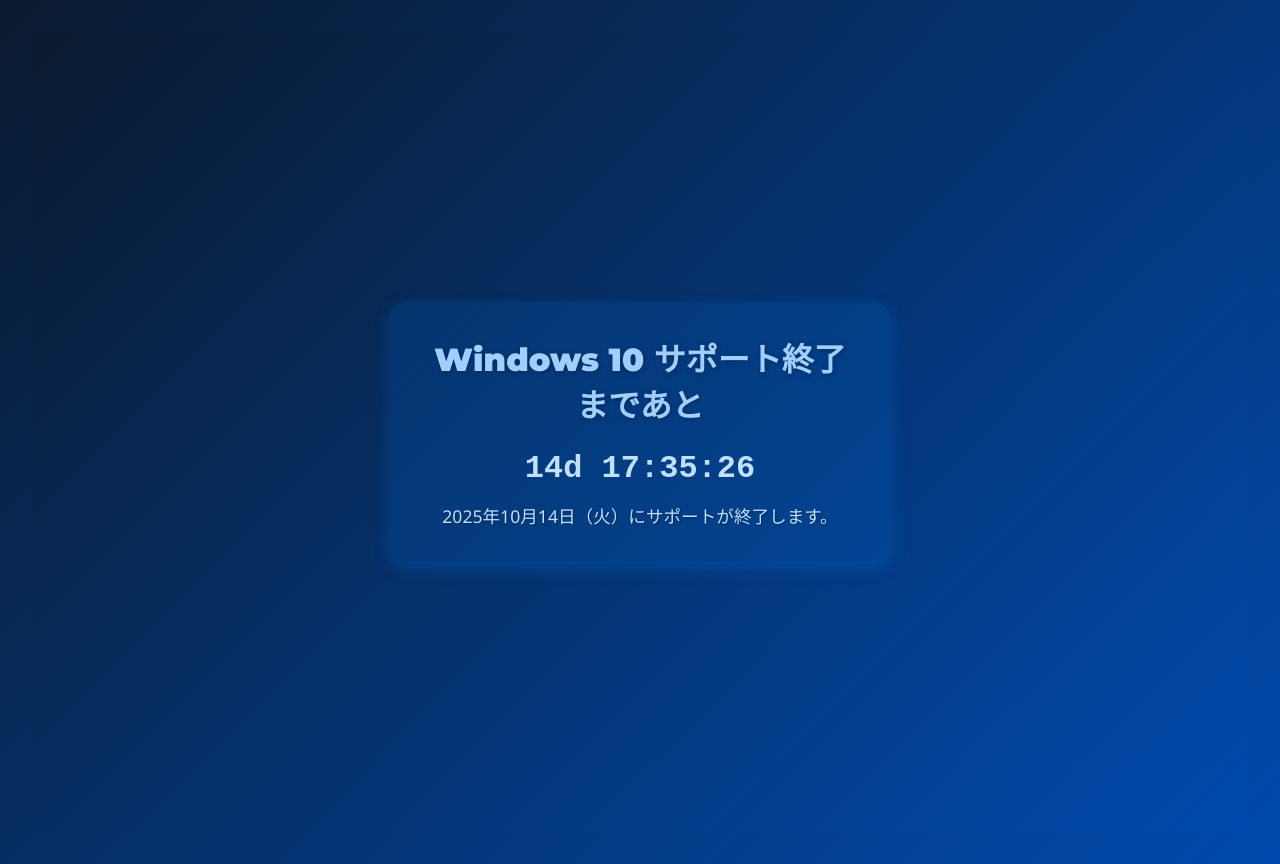
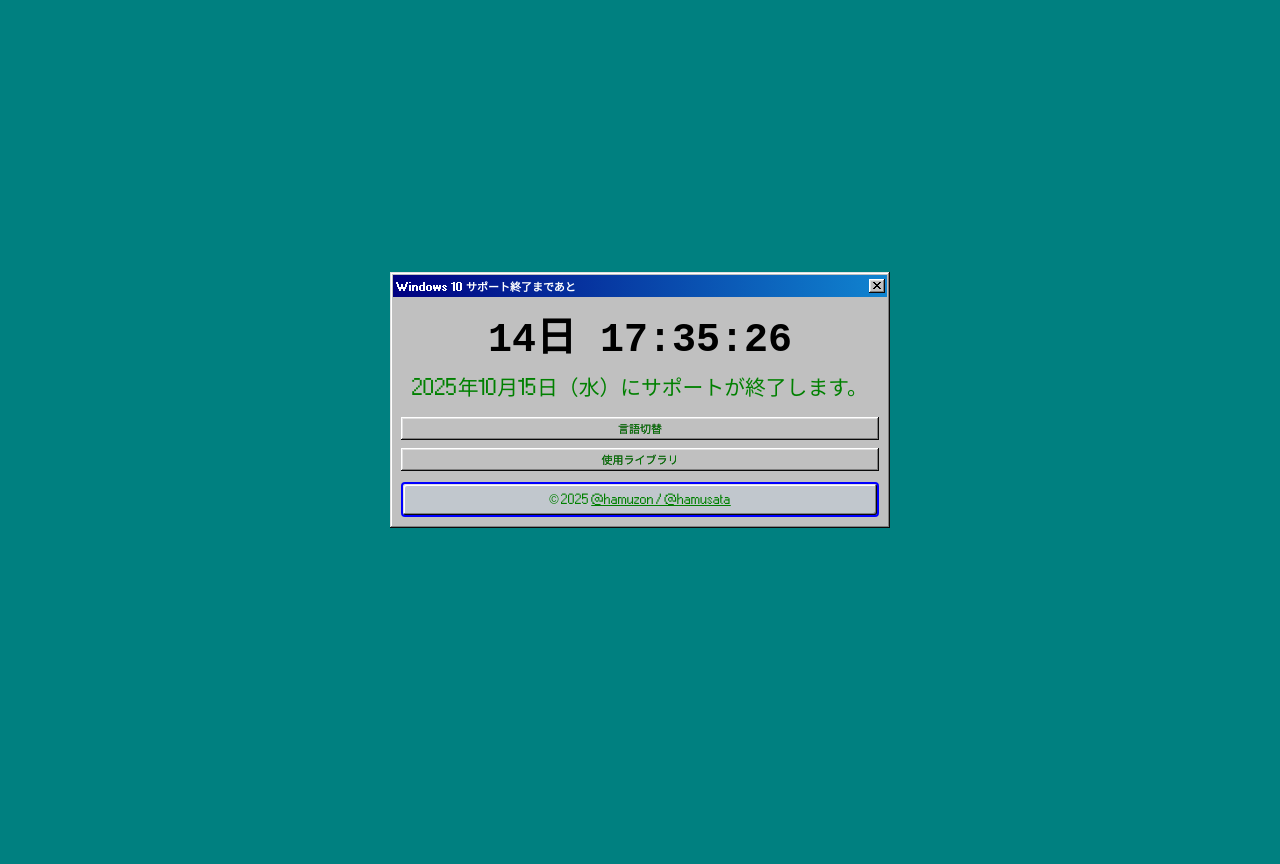
Before and after one commit to hamuzon/time-zone-hamusata-f5-si, a plain HTML site: page win10.html in a window 1280 px wide. After the commit the page ends 800 px from the top, so only its background shows below. Drawn offline with nearby package versions, Linux system fonts and the light colour scheme.

Commit message:
v2.0.0 win10.html

```diff
--- a/win10.html
+++ b/win10.html
@@ -2,139 +2,180 @@
 <html lang="ja">
 <head>
 <meta charset="UTF-8">
-  <meta name="viewport" content="width=device-width, initial-scale=1">
+<meta name="viewport" content="width=device-width, initial-scale=1.0">
 <title>Windows 10 Support End Countdown</title>
-  <link href="https://fonts.googleapis.com/css2?family=Montserrat:wght@700;900&display=swap" rel="stylesheet">
-
-  <!-- Favicon -->
-  <link rel="icon" href="https://home.hamusata.f5.si/icon.svg" type="image/svg+xml" />
-  <link rel="icon" href="https://home.hamusata.f5.si/icon.webp" type="image/webp" />
-
+<link rel="stylesheet" href="https://unpkg.com/98.css">
 <style>
-    * { box-sizing: border-box; margin:0; padding:0; }
 html, body {
-      min-height: 100vh;
-      width: 100vw;
-      font-family: "Segoe UI", Tahoma, Geneva, Verdana, sans-serif;
+  height: 100%;
+  width: 100%;
+  margin: 0;
+  font-family: "MS Sans Serif", sans-serif;
+  background: #008080;
   display: flex;
   justify-content: center;
   align-items: center;
-      background: linear-gradient(135deg, #0a1a2f 0%, #004aad 100%);
-      color: #c0e0ff;
-      text-align: center;
-      padding: 2rem;
-      user-select: none;
 }
-    .container { display:flex; justify-content:center; align-items:center; width:100%; }
-    .card {
-      background-color: rgba(0, 102, 204, 0.2);
-      padding: 2rem 2.5rem;
-      border-radius: 16px;
-      box-shadow: 0 6px 15px rgba(0,102,204,0.4);
-      text-align:center;
-      max-width:500px;
-      width:100%;
-      transition: transform 0.2s, box-shadow 0.3s, background-color 0.3s;
+.wrapper {
+  display: flex;
+  flex-direction: column;
+  align-items: center;
+  gap: 1rem;
+  width: 95%;
+  max-width: 500px;
+  min-width: 260px;
 }
-    .card:hover {
-      transform: scale(1.03);
-      box-shadow: 0 10px 20px rgba(0,102,204,0.6);
-      background-color: rgba(0,102,204,0.35);
-    }
-    h1 {
-      font-size:2rem;
-      font-weight:900;
-      margin-bottom:1.5rem;
-      color:#a0cfff;
-      font-family:"Montserrat", sans-serif;
-      text-shadow:1px 1px 5px rgba(0,0,0,0.3);
+.window {
+  width: 100%;
+  box-sizing: border-box;
 }
 .countdown {
-      font-size:2rem;
-      font-family:monospace;
-      font-weight:bold;
-      margin-bottom:1rem;
+  font-size: clamp(1.5rem, 5vw, 2.5rem);
+  font-weight: bold;
+  text-align: center;
+  margin: 0.5rem 0;
+  font-family: monospace;
+  color: #000000;
+}
+.message,
+.language-button,
+.info-button,
+.license-card,
+.info-window-card,
+a {
+  color: #008000;
 }
 .message {
-      font-size:1.1rem;
-      line-height:1.5;
-      text-shadow:1px 1px 2px rgba(0,0,0,0.3);
-      color:#c0e0ff;
+  font-size: clamp(1rem, 3vw, 1.3rem);
+  text-align: center;
+  margin: 0.5rem 0;
 }
-    @media screen and (max-width:768px){
-      h1{ font-size:1.6rem; }
-      .countdown{ font-size:1.5rem; }
-      .message{ font-size:0.9rem; }
+.language-button,
+.info-button {
+  margin-top: 0.5rem;
+  width: 100%;
+}
+.license-card {
+  margin-top: 0.7rem;
+  padding: 0.5rem;
+  text-align: center;
+  background: #c0e0ff33;
+  border: 2px solid #00f;
+  border-radius: 4px;
+  font-size: 0.8rem;
+}
+.info-window-card { display: none; }
+a { text-decoration: underline; }
+@media screen and (max-width: 400px) {
+  .countdown { font-size: 1.3rem; }
+  .message { font-size: 0.9rem; }
+  .license-card { font-size: 0.7rem; }
 }
 </style>
 </head>
 <body>
-  <div class="container">
-    <div class="card">
-      <h1>
+<div class="wrapper">
+  <div class="window countdown-window" data-target="1760475900">
+    <div class="title-bar">
+      <div class="title-bar-text">
         <span class="lang-ja">Windows 10 サポート終了まであと</span>
         <span class="lang-en">Time Left Until Windows 10 Support Ends</span>
-      </h1>
-      <div class="countdown" id="countdown">--:--:--</div>
-      <div class="message" id="message">--</div>
+      </div>
+      <div class="title-bar-controls">
+        <button aria-label="Close" onclick="closeWindow(this.closest('.window'))"></button>
       </div>
     </div>
-
+    <div class="window-body">
+      <p class="countdown">--:--:--</p>
+      <p class="message">--</p>
+      <button class="button language-button" onclick="toggleLanguage()">
+        <span class="lang-ja">言語切替</span>
+        <span class="lang-en">Toggle Language</span>
+      </button>
+      <button class="button info-button" onclick="toggleLibraryWindow()">
+        <span class="lang-ja">使用ライブラリ</span>
+        <span class="lang-en">Libraries</span>
+      </button>
+      <div class="window license-card">
+        &copy; <span id="year"></span> <a href="https://github.com/hamuzon" target="_blank" rel="noopener">@hamuzon / @hamusata</a>
+      </div>
+    </div>
+  </div>
+  <div class="window info-window-card">
+    <div class="title-bar">
+      <div class="title-bar-text">
+        <span class="lang-ja">使用ライブラリ</span>
+        <span class="lang-en">Libraries</span>
+      </div>
+      <div class="title-bar-controls">
+        <button aria-label="Close" onclick="toggleLibraryWindow()">×</button>
+      </div>
+    </div>
+    <div class="window-body">
+      <ul>
+        <li><a href="https://jdan.github.io/98.css/" target="_blank" rel="noopener">98.css 公式サイト</a></li>
+        <li><a href="https://unpkg.com/98.css" target="_blank" rel="noopener">98.css 本体</a></li>
+        <li><a href="https://fonts.google.com/specimen/Montserrat" target="_blank" rel="noopener">Google Fonts: Montserrat</a></li>
+      </ul>
+    </div>
+  </div>
+</div>
 <script>
-    /* ===== 言語切替 ===== */
+const baseYear = 2025;
+const nowYear = new Date().getFullYear();
+document.getElementById("year").textContent = nowYear > baseYear ? `${baseYear}~${nowYear}` : `${baseYear}`;
 let lang='ja';
-    const langJaElems=document.querySelectorAll('.lang-ja');
-    const langEnElems=document.querySelectorAll('.lang-en');
-    function updateLang(){
-      langJaElems.forEach(el=>el.style.display=(lang==='ja')?'inline':'none');
-      langEnElems.forEach(el=>el.style.display=(lang==='en')?'inline':'none');
+const langJaElems = document.querySelectorAll('.lang-ja');
+const langEnElems = document.querySelectorAll('.lang-en');
+function updateLang() {
+  langJaElems.forEach(el => el.style.display = (lang==='ja')?'inline':'none');
+  langEnElems.forEach(el => el.style.display = (lang==='en')?'inline':'none');
+  updateCountdown();
 }
-    document.body.addEventListener('click',()=>{ lang=(lang==='ja')?'en':'ja'; updateLang(); });
+function toggleLanguage() { lang = (lang==='ja') ? 'en' : 'ja'; updateLang(); }
 updateLang();
-
-    /* ===== サポート終了日時（UNIXタイムスタンプ） ===== */
-    const targetUnix = 1760475900; // UNIXタイムスタンプ（秒）
-    const targetUTC = new Date(targetUnix * 1000); // ミリ秒に変換
-
 function pad(n){ return String(n).padStart(2,'0'); }
-
-    function getWeekday(date,lang){
-      const weekdays=(lang==='ja')?['日','月','火','水','木','金','土']:['Sun','Mon','Tue','Wed','Thu','Fri','Sat'];
+function getWeekday(date, lang){
+  const weekdays = (lang==='ja') ? ['日','月','火','水','木','金','土'] : ['Sun','Mon','Tue','Wed','Thu','Fri','Sat'];
   return weekdays[date.getDay()];
 }
-
 function updateCountdown(){
-      const now=new Date();
-      let diff=targetUTC-now;
-
-      if(diff<0){
-        document.getElementById('countdown').textContent='00d 00:00:00';
-        document.getElementById('message').textContent=(lang==='ja')?'サポートは終了しました。':'Support has ended.';
+  const now = new Date();
+  document.querySelectorAll('.countdown-window').forEach(win => {
+    const targetUnix = parseInt(win.dataset.target, 10);
+    const targetUTC = new Date(targetUnix*1000);
+    const diff = targetUTC - now;
+    const countdownEl = win.querySelector('.countdown');
+    const messageEl = win.querySelector('.message');
+    if(diff < 0){
+      countdownEl.textContent = (lang==='ja') ? '0日 00:00:00' : '0d 00:00:00';
+      messageEl.textContent = (lang==='ja') ? 'サポートは終了しました。' : 'Support has ended.';
       return;
     }
-
-      const totalSeconds=Math.floor(diff/1000);
-      const days=Math.floor(totalSeconds/86400);
-      const hours=Math.floor((totalSeconds%86400)/3600);
-      const minutes=Math.floor((totalSeconds%3600)/60);
-      const seconds=totalSeconds%60;
-      document.getElementById('countdown').textContent=
-        `${pad(days)}d ${pad(hours)}:${pad(minutes)}:${pad(seconds)}`;
-
-      const year=targetUTC.getUTCFullYear();
-      const month=targetUTC.getUTCMonth()+1;
-      const date=targetUTC.getUTCDate();
-      const weekday=getWeekday(targetUTC,lang);
-
-      const formattedDate=(lang==='ja')?
-        `${year}年${month}月${date}日（${weekday}）にサポートが終了します。`:
+    const totalSeconds = Math.floor(diff/1000);
+    const days = Math.floor(totalSeconds/86400);
+    const hours = Math.floor((totalSeconds%86400)/3600);
+    const minutes = Math.floor((totalSeconds%3600)/60);
+    const seconds = totalSeconds%60;
+    const dayLabel = (lang==='ja') ? '日' : 'd';
+    countdownEl.textContent = `${days}${dayLabel} ${pad(hours)}:${pad(minutes)}:${pad(seconds)}`;
+    const jstTarget = new Date(targetUTC.getTime() + 9*60*60*1000);
+    const year = jstTarget.getFullYear();
+    const month = jstTarget.getMonth()+1;
+    const date = jstTarget.getDate();
+    const weekday = getWeekday(jstTarget, lang);
+    messageEl.textContent =
+      (lang==='ja') ? `${year}年${month}月${date}日（${weekday}）にサポートが終了します。` :
                       `Support will end on ${month}/${date}/${year} (${weekday}).`;
-
-      document.getElementById('message').textContent=formattedDate;
+  });
 }
-
 updateCountdown();
 setInterval(updateCountdown,1000);
+function toggleLibraryWindow(){
+  const lib = document.querySelector('.info-window-card');
+  lib.style.display = (lib.style.display==='block')?'none':'block';
+}
+function closeWindow(el){ el.style.display='none'; }
 </script>
 </body>
 </html>
```
Lines whose indentation alone changed are shown as unchanged.
